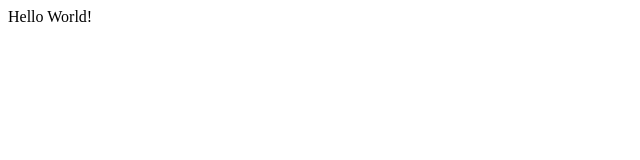
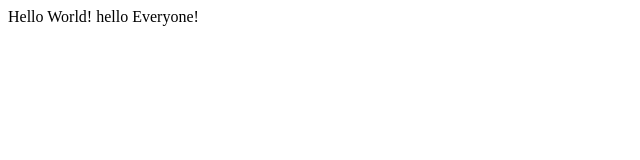
Before and after one commit to Abhi-1U/Session, a plain HTML site: page index.html in a window 1280 px wide. Shown: the whole page, without its empty margins (0-640 px from the left). Drawn offline with Linux system fonts and the light colour scheme.

Commit message:
Improved

```diff
--- a/index.html
+++ b/index.html
@@ -1,5 +1,6 @@
 <html>
 <body>
 Hello World!
+hello Everyone!
 </body>
 </html>
```
